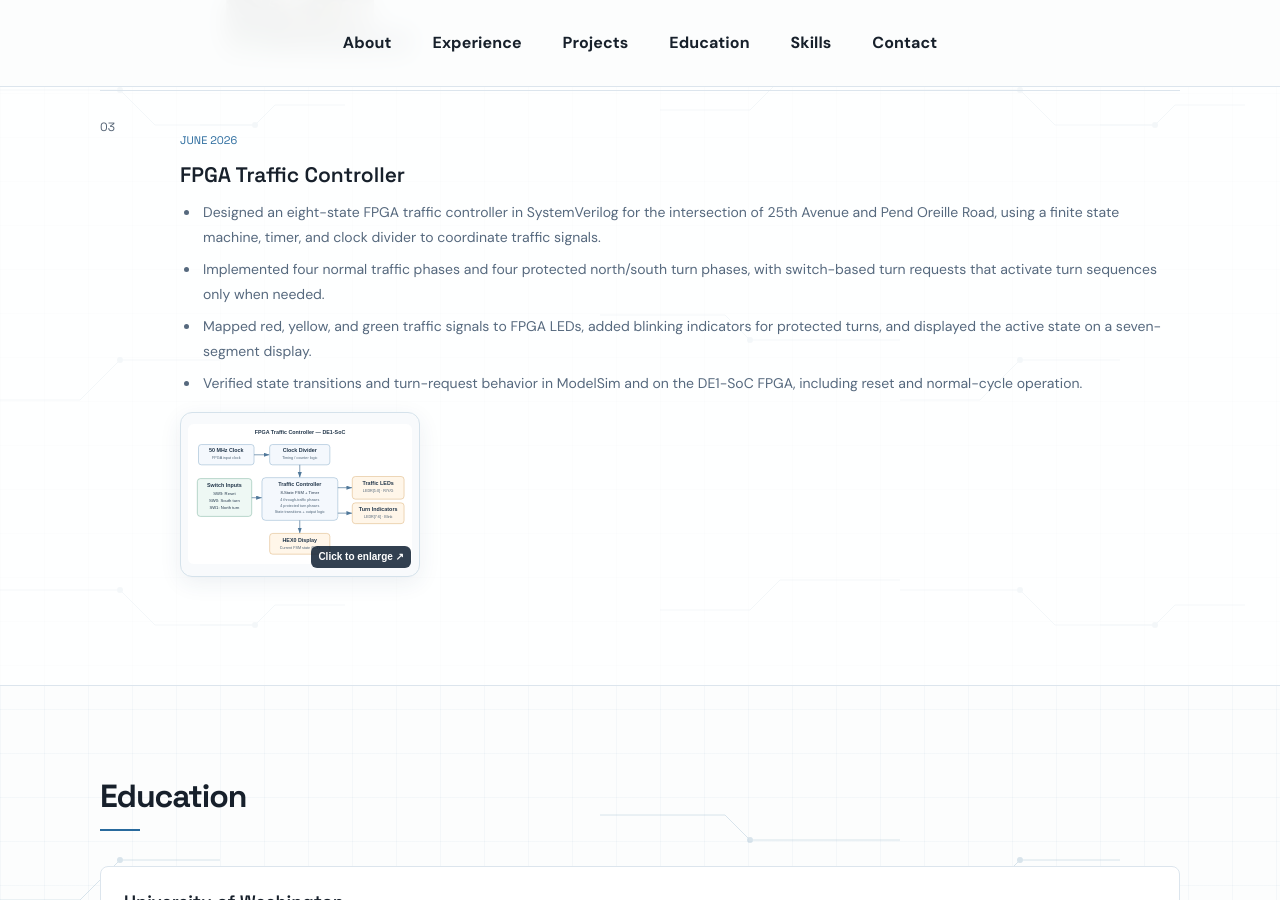
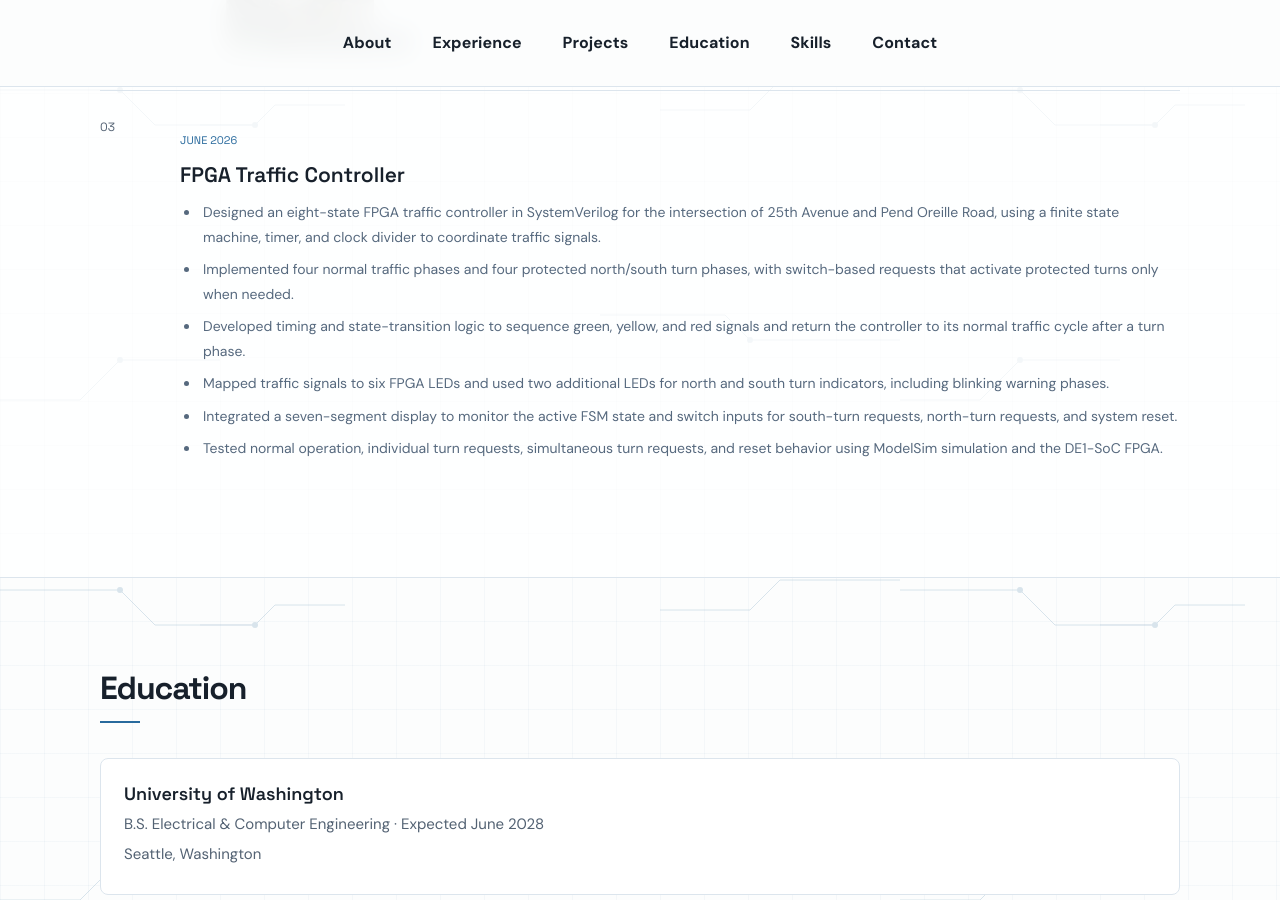
Before and after one commit to AdityaManivel/AdityaManivel.github.io, a Jekyll site: the page index.html, which Jekyll copies as it is, in a window 1280 px wide and 900 px high, scrolled down 6551 px. Built offline with Jekyll 4.4.1, drawn with Linux system fonts in a browser that asks for light colours.

Commit message:
Remove FPGA block diagram and expand traffic controller project bullets

```diff
--- a/index.html
+++ b/index.html
@@ -139,7 +139,7 @@
           <article class="project reveal"><div class="project-num">01</div><div><p class="project-type">SEPTEMBER 2026</p><h3>AI Classifier</h3><ul class="project-bullets"><li>Developed a real-time hand-gesture classification system using an AI-capable Arduino UNO Q, USB camera, Python, OpenCV, and a MobileNetV2-based transfer-learning model.</li><li>Used an online dataset, achieving 86.56% test-set accuracy with the INT8 implementation. Deployed the model using Edge Impulse.</li></ul><div class="project-photo-gallery"><button class="husky-photo-button project-photo-button" type="button" data-lightbox-open data-image-src="assets/Screenshot%202026-10-28%20152015.png" data-image-alt="Edge Impulse quantized model validation results and confusion matrix" aria-label="Enlarge AI classifier model results"><img src="assets/Screenshot%202026-10-28%20152015.png" alt="Edge Impulse AI classifier model results" loading="lazy"><span class="photo-hint">Click to enlarge ↗</span></button></div></div></article>
 
           <article class="project reveal"><div class="project-num">02</div><div><p class="project-type">NOVEMBER 2025 – DECEMBER 2025</p><h3>Line-Following Robot</h3><ul class="project-bullets"><li>Designed a custom light-sensing PCB in KiCad for an Arduino-based autonomous line-following robot, integrating LEDs, photoresistors, resistors, and header connections.</li><li>Completed schematic design, PCB layout, routing, and design-rule checks before fabrication, then assembled the board using through-hole soldering.</li><li>Integrated the sensing PCB with the robot’s motors and control electronics. Adjusted sensor placement and added a light shield to reduce ambient-light interference.</li><li>Tested sensor readings and tuned PID control parameters to improve turning behavior and enable the robot to navigate a black-line track autonomously.</li></ul><div class="project-photo-gallery"><button class="husky-photo-button project-photo-button" type="button" data-lightbox-open data-image-src="Robot.png" data-image-alt="Completed autonomous line-following robot" aria-label="Enlarge line-following robot photo"><img src="Robot.png" alt="Completed autonomous line-following robot" loading="lazy"><span class="photo-hint">Click to enlarge ↗</span></button></div></div></article>
-          <article class="project reveal"><div class="project-num">03</div><div><p class="project-type">JUNE 2026</p><h3>FPGA Traffic Controller</h3><ul class="project-bullets"><li>Designed an eight-state FPGA traffic controller in SystemVerilog for the intersection of 25th Avenue and Pend Oreille Road, using a finite state machine, timer, and clock divider to coordinate traffic signals.</li><li>Implemented four normal traffic phases and four protected north/south turn phases, with switch-based turn requests that activate turn sequences only when needed.</li><li>Mapped red, yellow, and green traffic signals to FPGA LEDs, added blinking indicators for protected turns, and displayed the active state on a seven-segment display.</li><li>Verified state transitions and turn-request behavior in ModelSim and on the DE1-SoC FPGA, including reset and normal-cycle operation.</li></ul><div class="project-photo-gallery"><button class="husky-photo-button project-photo-button" type="button" data-lightbox-open data-image-src="assets/fpga-traffic-controller-block-diagram.svg" data-image-alt="FPGA traffic controller block diagram with clock divider, FSM, switches, LED outputs, and HEX0 display" aria-label="Enlarge FPGA traffic controller block diagram"><img src="assets/fpga-traffic-controller-block-diagram.svg" alt="FPGA traffic controller block diagram" loading="lazy"><span class="photo-hint">Click to enlarge ↗</span></button></div></div></article>
+          <article class="project reveal"><div class="project-num">03</div><div><p class="project-type">JUNE 2026</p><h3>FPGA Traffic Controller</h3><ul class="project-bullets"><li>Designed an eight-state FPGA traffic controller in SystemVerilog for the intersection of 25th Avenue and Pend Oreille Road, using a finite state machine, timer, and clock divider to coordinate traffic signals.</li><li>Implemented four normal traffic phases and four protected north/south turn phases, with switch-based requests that activate protected turns only when needed.</li><li>Developed timing and state-transition logic to sequence green, yellow, and red signals and return the controller to its normal traffic cycle after a turn phase.</li><li>Mapped traffic signals to six FPGA LEDs and used two additional LEDs for north and south turn indicators, including blinking warning phases.</li><li>Integrated a seven-segment display to monitor the active FSM state and switch inputs for south-turn requests, north-turn requests, and system reset.</li><li>Tested normal operation, individual turn requests, simultaneous turn requests, and reset behavior using ModelSim simulation and the DE1-SoC FPGA.</li></ul></div></article>
         </div>
       </div>
     </section>
```
